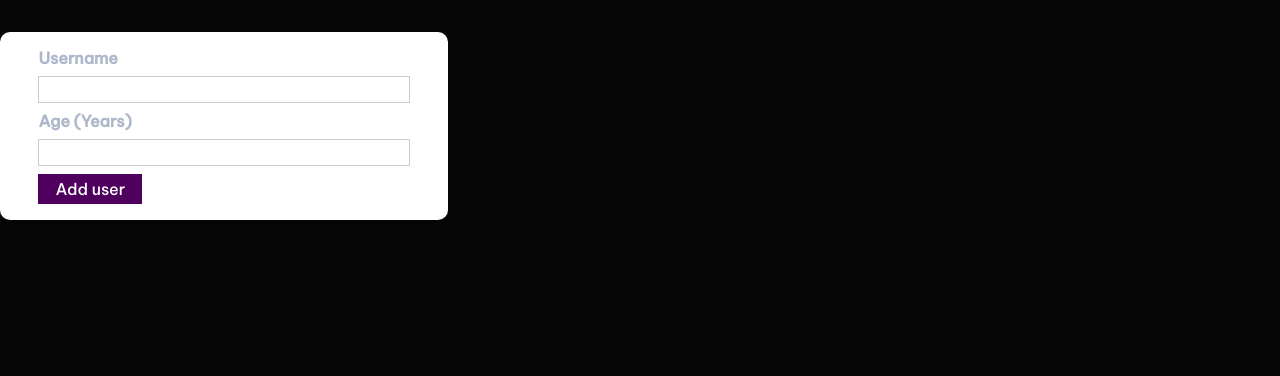
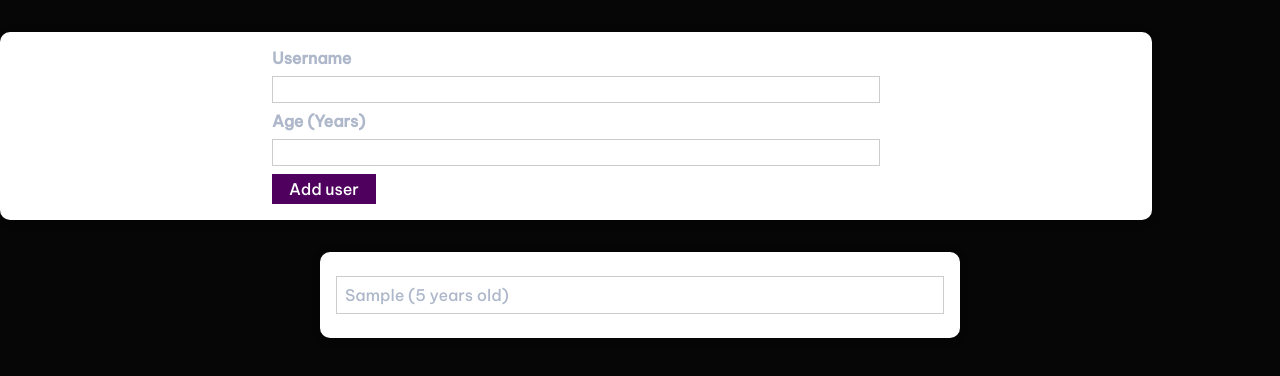
Before and after one commit to mabillama/user-manager-react, a React (Create React App) app: page / in a window 1280 px wide. Both pictures are taken after typing "Sample", "5" into the empty fields and a click on the button "Add user". Shown: the top 376 px of the page. Built offline with nearby package versions, Linux system fonts and the light colour scheme.

Commit message:
Add user functionality added.

```diff
--- a/src/App.js
+++ b/src/App.js
@@ -1,10 +1,23 @@
-import React from "react";
+import React, { useState } from "react";
 import AddUser from "./components/Users/AddUser";
+import UsersList from "./components/Users/UsersList";
 
 function App() {
+  const [usersList, setUsersList] = useState([]); //have to start it as an empty array instead of an empty string
+
+  const addUserHandler = (uName, uAge) => {
+    setUsersList((prevUsersList) => {
+      return [
+        ...prevUsersList,
+        { name: uName, age: uAge, id: Math.random().toString() },
+      ];
+    });
+  };
+
   return (
     <div>
-      <AddUser />
+      <AddUser onAddUser={addUserHandler} />
+      <UsersList users={usersList} />
     </div>
   );
 }
--- a/src/components/UI/Card.module.css
+++ b/src/components/UI/Card.module.css
@@ -1,6 +1,6 @@
 .card {
   background: white;
-  width: 35%;
+  width: 90%;
   box-shadow: 0 2px 8px rgba(0, 0, 0, 0.26);
   border-radius: 10px;
 }
--- a/src/components/Users/AddUser.js
+++ b/src/components/Users/AddUser.js
@@ -19,6 +19,7 @@
       console.log(`Failed validation step 2 (negative value)`);
       return;
     }
+    props.onAddUser(enteredUsername, enteredAge);
     console.log(enteredAge, enteredUsername);
     setEnteredUsername("");
     setEnteredAge("");
--- /dev/null
+++ b/src/components/Users/UsersList.js
@@ -0,0 +1,20 @@
+import React from "react";
+
+import Card from "../UI/Card";
+import classes from "./UsersList.module.css";
+
+const UsersList = (props) => {
+  return (
+    <Card className={classes.users}>
+      <ul>
+        {props.users.map((user) => (
+          <li key={user.id}>
+            {user.name} ({user.age} years old)
+          </li>
+        ))}
+      </ul>
+    </Card>
+  );
+};
+
+export default UsersList;
--- /dev/null
+++ b/src/components/Users/UsersList.module.css
@@ -0,0 +1,16 @@
+.users {
+  margin: 2rem auto;
+  width: 90%;
+  max-width: 40rem;
+}
+
+.users ul {
+  list-style: none;
+  padding: 1rem;
+}
+
+.users li {
+  border: 1px solid #ccc;
+  margin: 0.5rem 0;
+  padding: 0.5rem;
+}
```
